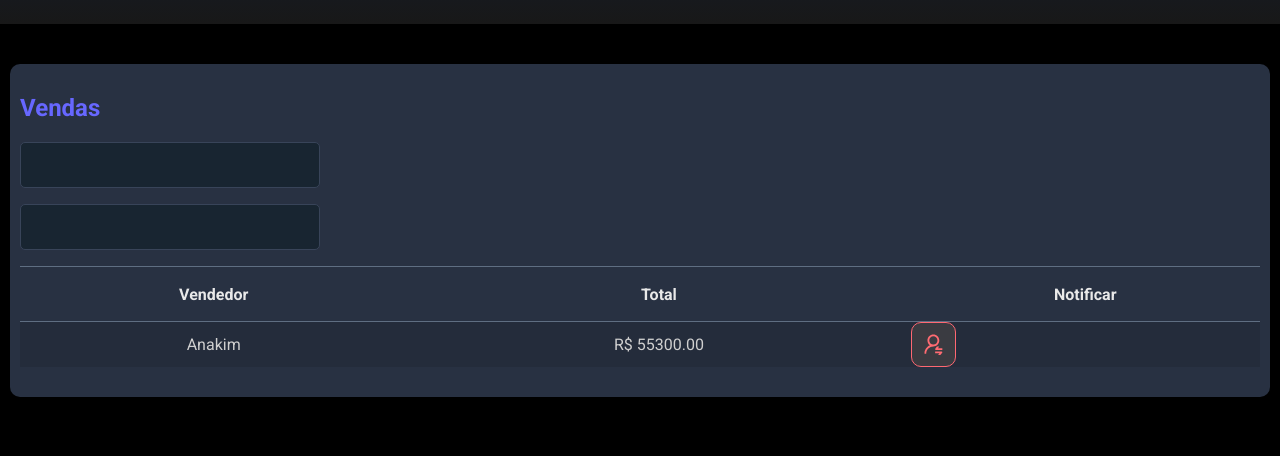
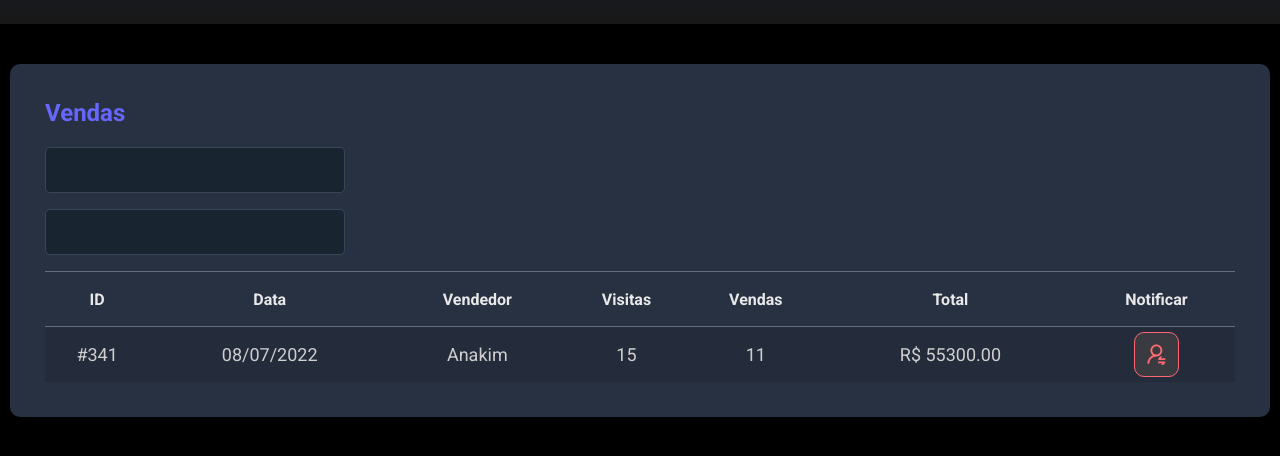
Before and after one commit to RodrigoMSCruz/DSMeta, a plain HTML site: page index.html in a window 1280 px wide. Shown: the part 196-652 px from the top of the page. Drawn offline with Linux system fonts and the light colour scheme.

Commit message:
2022/12/19 - Aula 02, finalizando HTML e CSS.

```diff
--- a/css/styles.css
+++ b/css/styles.css
@@ -116,6 +116,11 @@ header{
     background-color: #242c3b;
 }
 
+.dsmeta-red-btn-container{
+    display: flex;
+    justify-content: center;
+}
+
 .dsmeta-red-btn{
     height: 45px;
     width: 45px;
@@ -131,3 +136,36 @@ header{
 .dsmeta-red-btn img{
     width: 19px;
 }
+
+.show576{
+    display: none;
+}
+
+.show992{
+    display: none;
+}
+
+@media (min-width: 576px){
+    .show576{
+        display: table-cell;
+    }
+
+    .dsmeta-card{
+        padding: 35px;
+    }
+
+    .dsmeta-sales-table tbody tr{
+        height: 55px;
+    }
+
+    .dsmeta-sales-table tbody{
+        font-size: 18px;
+    }
+
+}
+
+@media (min-width: 992px){
+    .show992{
+        display: table-cell;
+    }
+}
--- a/index.html
+++ b/index.html
@@ -35,17 +35,25 @@
                         <table class="dsmeta-sales-table">
                             <thead>
                                 <tr>
+                                    <th class="show992">ID</th>
+                                    <th class="show576">Data</th>
                                     <th>Vendedor</th>
+                                    <th class="show992">Visitas</th>
+                                    <th class="show992">Vendas</th>
                                     <th>Total</th>
                                     <th>Notificar</th>
                                 </th>
                             </thead>
                             <tbody>
                                 <tr>
+                                    <td class="show992">#341</td>
+                                    <td class="show576">08/07/2022</td>
                                     <td>Anakim</td>
+                                    <td class="show992">15</td>
+                                    <td class="show992">11</td>
                                     <td>R$ 55300.00</td>
                                     <td>
-                                        <div>
+                                        <div class="dsmeta-red-btn-container">
                                             <div class="dsmeta-red-btn">
                                                 <img src="/images/notification-icon.svg" alt="Notificar">
                                             </div>
```
